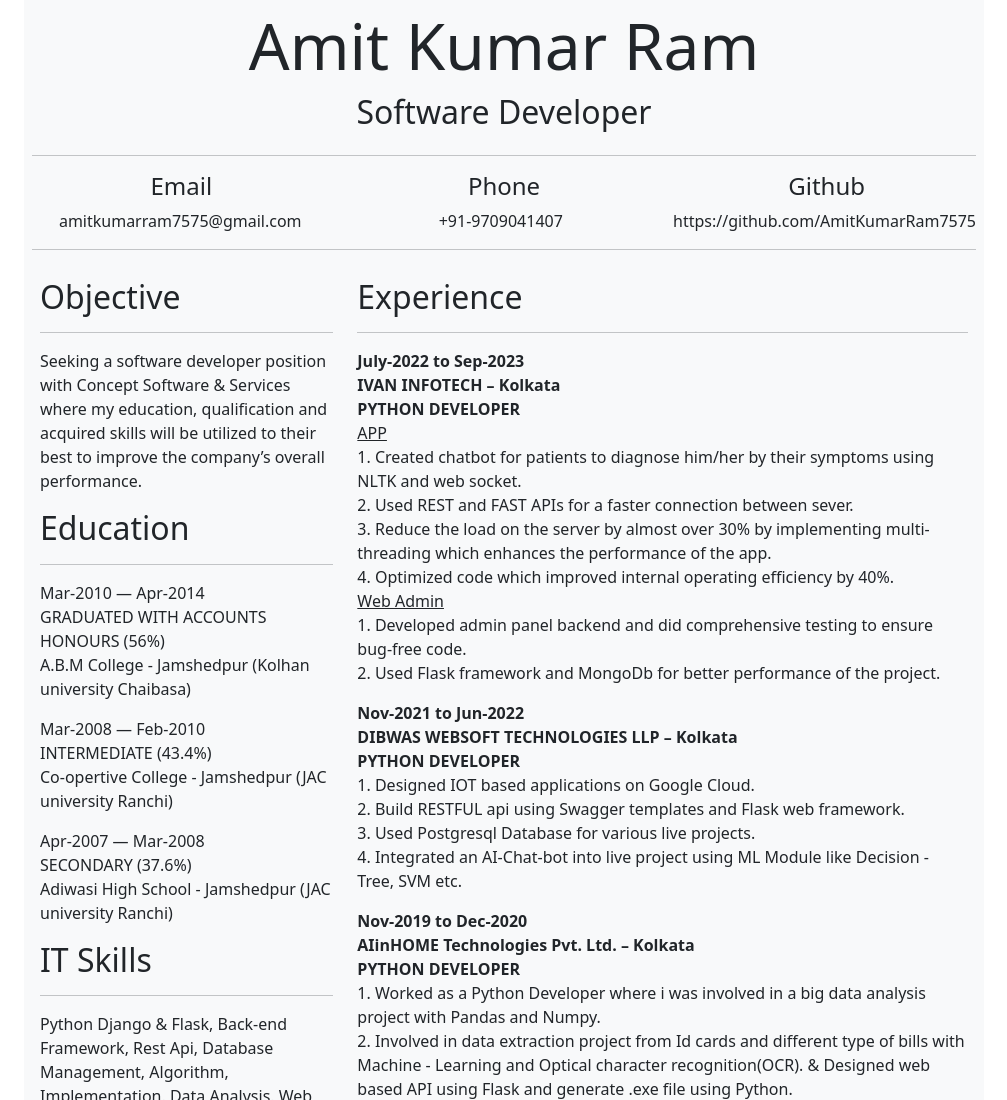
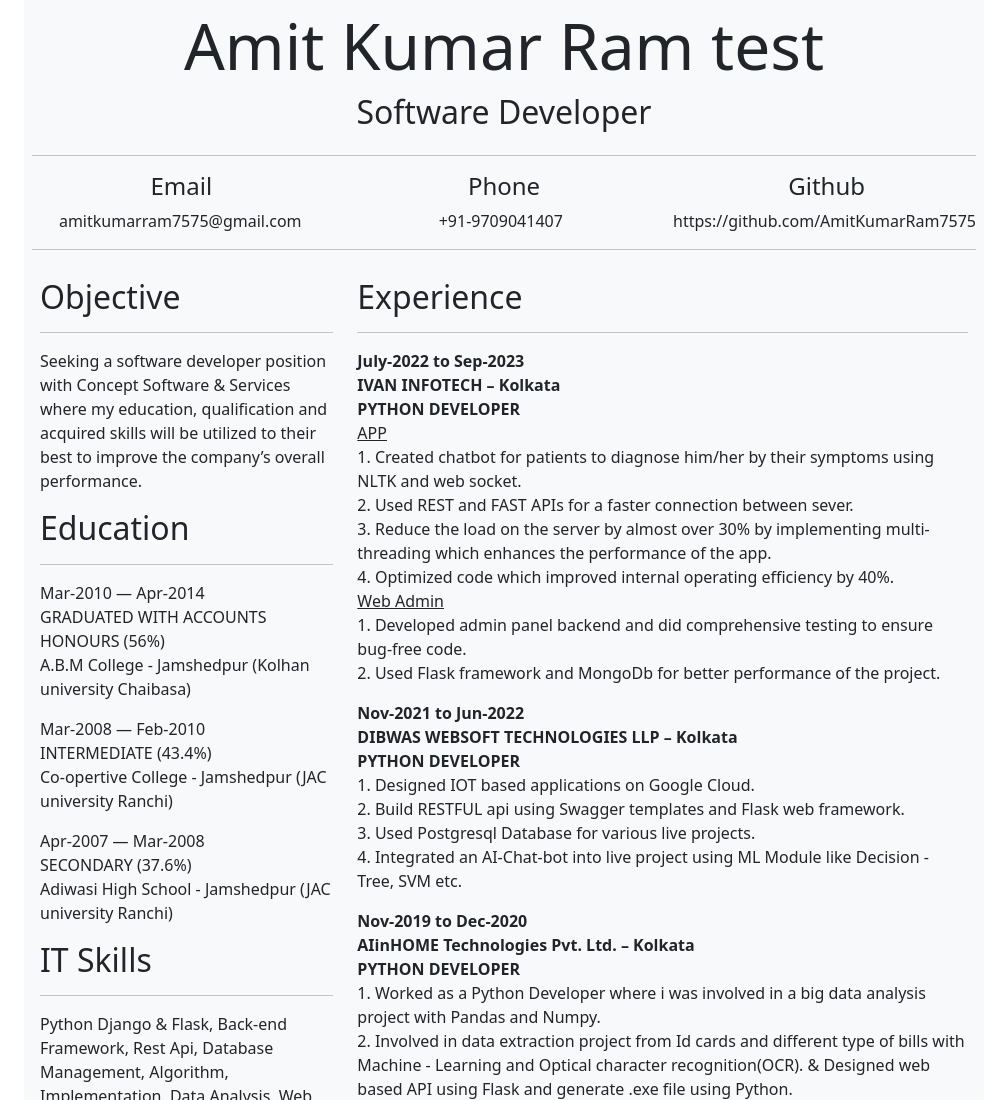
Before and after one commit to amitkumarram7575/Resume, a plain HTML site: page index.html in a window 1280 px wide. Shown: the top 1100 px of the page, without its empty margins (136-1143 px from the left). Drawn offline with nearby package versions, Linux system fonts and the light colour scheme.

Commit message:
Testing 13042025

```diff
--- a/index.html
+++ b/index.html
@@ -22,7 +22,7 @@
 
         <div class="row">
           <div class="col">
-            <h3 class="fw-lighter display-3">Amit Kumar Ram</h3>
+            <h3 class="fw-lighter display-3">Amit Kumar Ram test</h3>
           </div>
         </div>
 
```
